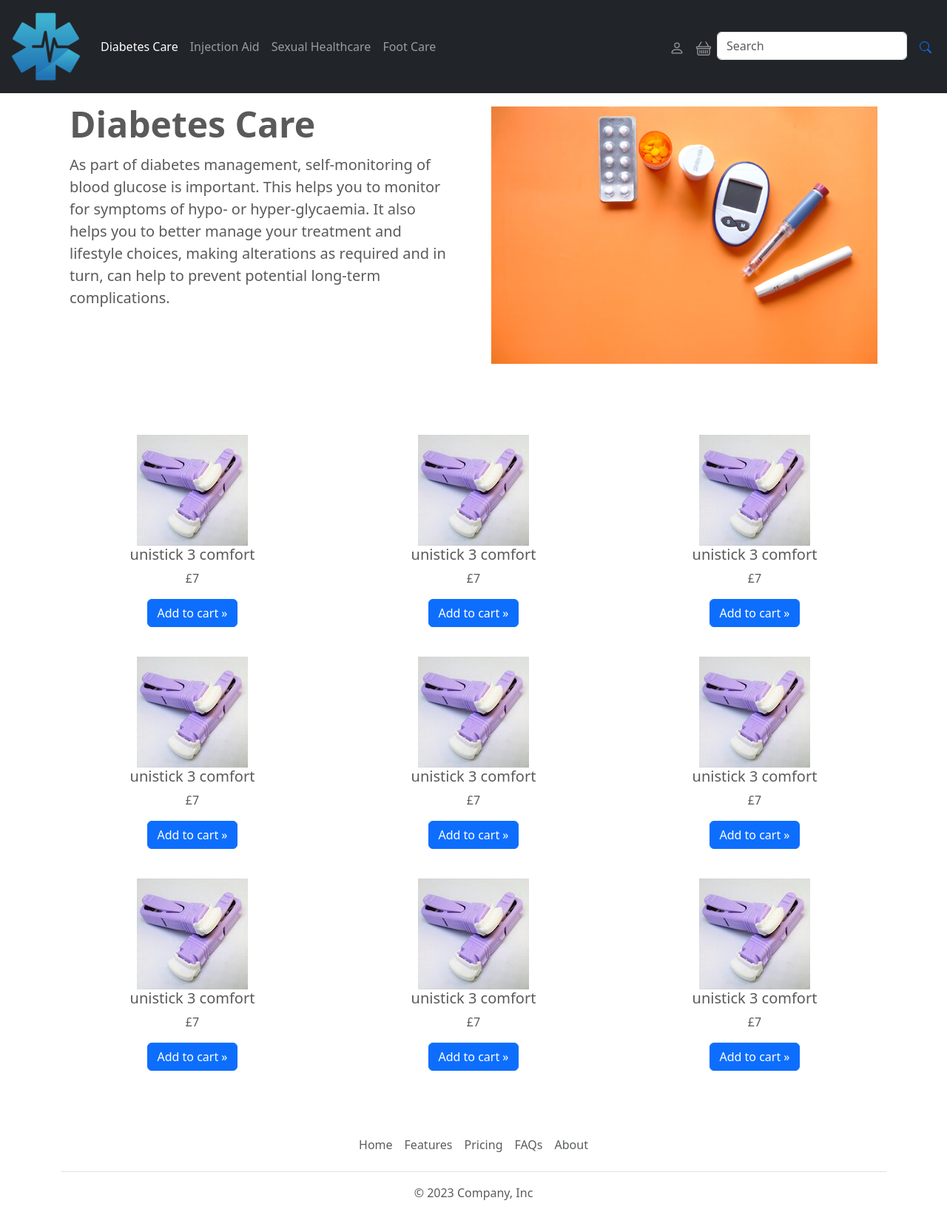
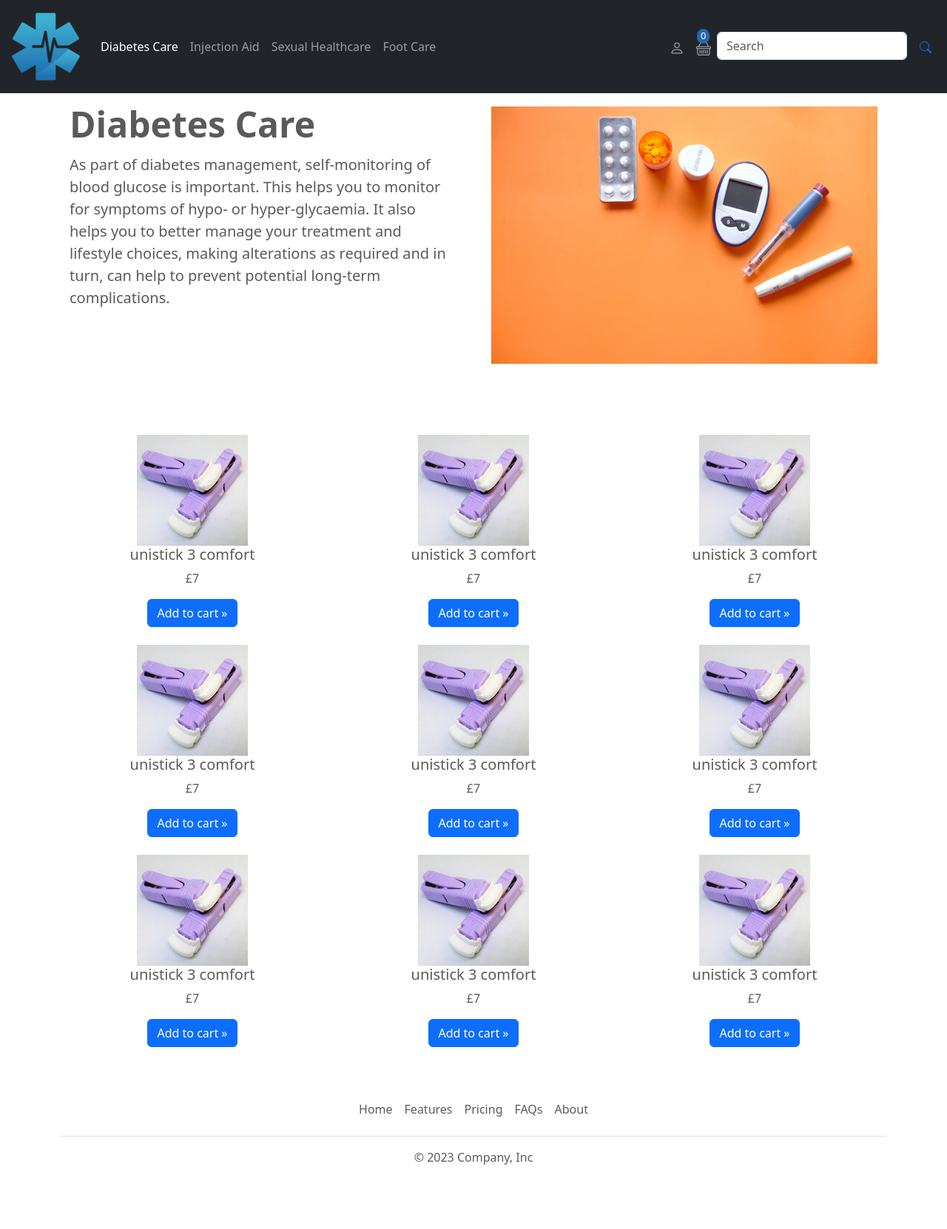
Before and after one commit to manowiza/SkillsCity-Projects, a plain HTML site: page medical-template/diabetes-care.html in a window 1280 px wide. Shown: the whole page at 74% size. Drawn offline with nearby package versions, Linux system fonts and the light colour scheme.

Commit message:
count items in basket

```diff
--- /dev/null
+++ b/medical-template/assets/js/cart-item.js
@@ -0,0 +1,31 @@
+let cart_number_session = sessionStorage.getItem("cart-number");
+
+if(!cart_number_session){
+    sessionStorage.setItem("cart-number", 0);
+}
+
+
+
+const  run = function () {
+    let cart = document.getElementById("lblCartCount")
+    cart_number_session = sessionStorage.getItem("cart-number")
+    cart.innerText = Number(cart_number_session);
+
+    const updateCartNumber = function(){
+        cart_number_session = sessionStorage.getItem("cart-number")
+        var newNumber = Number(cart_number_session) + 1;
+        sessionStorage.setItem("cart-number", newNumber)
+        cart.innerText = newNumber;
+
+        }
+
+    let addToCarts = document.getElementsByClassName("add-to-cart-btn")
+
+    for (let index = 0; index < addToCarts.length; index++) {
+        addToCarts[index].addEventListener("click", updateCartNumber);
+
+    }
+
+}
+
+run();
--- a/medical-template/diabetes-care.html
+++ b/medical-template/diabetes-care.html
@@ -53,11 +53,39 @@
                   </button>
                 </li>
                 <li class="nav-item">
-                  <a class="nav-link" aria-current="page" href="checkout.html"> <svg xmlns="http://www.w3.org/2000/svg" width="20" height="20" fill="currentColor" class="bi bi-basket" viewBox="0 0 16 16">
-                    <path d="M5.757 1.071a.5.5 0 0 1 .172.686L3.383 6h9.234L10.07 1.757a.5.5 0 1 1 .858-.514L13.783 6H15a1 1 0 0 1 1 1v1a1 1 0 0 1-1 1v4.5a2.5 2.5 0 0 1-2.5 2.5h-9A2.5 2.5 0 0 1 1 13.5V9a1 1 0 0 1-1-1V7a1 1 0 0 1 1-1h1.217L5.07 1.243a.5.5 0 0 1 .686-.172zM2 9v4.5A1.5 1.5 0 0 0 3.5 15h9a1.5 1.5 0 0 0 1.5-1.5V9H2zM1 7v1h14V7H1zm3 3a.5.5 0 0 1 .5.5v3a.5.5 0 0 1-1 0v-3A.5.5 0 0 1 4 10zm2 0a.5.5 0 0 1 .5.5v3a.5.5 0 0 1-1 0v-3A.5.5 0 0 1 6 10zm2 0a.5.5 0 0 1 .5.5v3a.5.5 0 0 1-1 0v-3A.5.5 0 0 1 8 10zm2 0a.5.5 0 0 1 .5.5v3a.5.5 0 0 1-1 0v-3a.5.5 0 0 1 .5-.5zm2 0a.5.5 0 0 1 .5.5v3a.5.5 0 0 1-1 0v-3a.5.5 0 0 1 .5-.5z"></path>
-                  </svg>
-                </a>
+                  <div style="position: relative;">
+                    <a class="nav-link" aria-current="page" href="checkout.html">
+                      <svg xmlns="http://www.w3.org/2000/svg"
+                        width="20" height="20" fill="currentColor" class="bi bi-basket" viewBox="0 0 16 16">
+                        <path
+                        d="M5.757 1.071a.5.5 0 0 1 .172.686L3.383 6h9.234L10.07 1.757a.5.5 0 1 1 .858-.514L13.783 6H15a1 1 0 0 1 1 1v1a1 1 0 0 1-1 1v4.5a2.5 2.5 0 0 1-2.5 2.5h-9A2.5 2.5 0 0 1 1 13.5V9a1 1 0 0 1-1-1V7a1 1 0 0 1 1-1h1.217L5.07 1.243a.5.5 0 0 1 .686-.172zM2 9v4.5A1.5 1.5 0 0 0 3.5 15h9a1.5 1.5 0 0 0 1.5-1.5V9H2zM1 7v1h14V7H1zm3 3a.5.5 0 0 1 .5.5v3a.5.5 0 0 1-1 0v-3A.5.5 0 0 1 4 10zm2 0a.5.5 0 0 1 .5.5v3a.5.5 0 0 1-1 0v-3A.5.5 0 0 1 6 10zm2 0a.5.5 0 0 1 .5.5v3a.5.5 0 0 1-1 0v-3A.5.5 0 0 1 8 10zm2 0a.5.5 0 0 1 .5.5v3a.5.5 0 0 1-1 0v-3a.5.5 0 0 1 .5-.5zm2 0a.5.5 0 0 1 .5.5v3a.5.5 0 0 1-1 0v-3a.5.5 0 0 1 .5-.5z">
+                      </path>
+                      </svg>
+
+
+                    </a>
+                    <span class='' id='lblCartCount'>0</span>
+
+                  </div>
+
+
                 </li>
+
+                <style>
+
+
+          #lblCartCount {
+        font-size: 13px;
+        color: #fff;
+        position: absolute;
+        top: -10%;
+        left: 25%;
+        background-color: rgb(38, 102, 176);
+        padding: 0 5px;
+        border-radius: 15px;
+    }
+
+                </style>
                 <li>
                   <form class="d-flex" role="search">
                     <input class="form-control me-2" type="search" placeholder="Search" aria-label="Search">
@@ -104,19 +132,19 @@
                 <img src="images/unistik.jpeg">
                 <h5 class="fw-normal">unistick 3 comfort</h5>
                 <p>£7</p>
-                <a class="btn btn-primary" href="#">Add to cart &raquo;</a></p>
+          <button class="btn btn-primary add-to-cart-btn">Add to cart &raquo;</button>
             </div>
             <div class="col-lg-4">
                 <img src="images/unistik.jpeg">
                 <h5 class="fw-normal">unistick 3 comfort</h5>
                 <p>£7</p>
-                <a class="btn btn-primary" href="#">Add to cart &raquo;</a></p>
+          <button class="btn btn-primary add-to-cart-btn">Add to cart &raquo;</button>
             </div>
             <div class="col-lg-4">
                 <img src="images/unistik.jpeg">
                 <h5 class="fw-normal">unistick 3 comfort</h5>
                 <p>£7</p>
-                <a class="btn btn-primary" href="#">Add to cart &raquo;</a></p>
+          <button class="btn btn-primary add-to-cart-btn">Add to cart &raquo;</button>
             </div>
         </div>
     </div>
@@ -129,19 +157,19 @@
                 <img src="images/unistik.jpeg">
                 <h5 class="fw-normal">unistick 3 comfort</h5>
                 <p>£7</p>
-                <a class="btn btn-primary" href="#">Add to cart &raquo;</a></p>
+          <button class="btn btn-primary add-to-cart-btn">Add to cart &raquo;</button>
             </div>
             <div class="col-lg-4">
                 <img src="images/unistik.jpeg">
                 <h5 class="fw-normal">unistick 3 comfort</h5>
                 <p>£7</p>
-                <a class="btn btn-primary" href="#">Add to cart &raquo;</a></p>
+          <button class="btn btn-primary add-to-cart-btn">Add to cart &raquo;</button>
             </div>
             <div class="col-lg-4">
                 <img src="images/unistik.jpeg">
                 <h5 class="fw-normal">unistick 3 comfort</h5>
                 <p>£7</p>
-                <a class="btn btn-primary" href="#">Add to cart &raquo;</a></p>
+          <button class="btn btn-primary add-to-cart-btn">Add to cart &raquo;</button>
             </div>
         </div>
     </div>
@@ -153,25 +181,27 @@
                 <img src="images/unistik.jpeg">
                 <h5 class="fw-normal">unistick 3 comfort</h5>
                 <p>£7</p>
-                <a class="btn btn-primary" href="#">Add to cart &raquo;</a></p>
+          <button class="btn btn-primary add-to-cart-btn">Add to cart &raquo;</button>
             </div>
             <div class="col-lg-4">
                 <img src="images/unistik.jpeg">
                 <h5 class="fw-normal">unistick 3 comfort</h5>
                 <p>£7</p>
-                <a class="btn btn-primary" href="#">Add to cart &raquo;</a></p>
+          <button class="btn btn-primary add-to-cart-btn">Add to cart &raquo;</button>
             </div>
             <div class="col-lg-4">
                 <img src="images/unistik.jpeg">
                 <h5 class="fw-normal">unistick 3 comfort</h5>
                 <p>£7</p>
-                <a class="btn btn-primary" href="#">Add to cart &raquo;</a></p>
+          <button class="btn btn-primary add-to-cart-btn">Add to cart &raquo;</button>
             </div>
         </div>
     </div>
 </main>
 
 <script src="https://cdn.jsdelivr.net/npm/bootstrap@5.3.0-alpha1/dist/js/bootstrap.bundle.min.js" integrity="sha384-w76AqPfDkMBDXo30jS1Sgez6pr3x5MlQ1ZAGC+nuZB+EYdgRZgiwxhTBTkF7CXvN" crossorigin="anonymous"></script>
+<script src="assets/js/cart-item.js"></script>
+
 
     <div class="container">
       <footer class="py-3 my-4">
```
Also changed, not shown: medical-template/footcare.html (+43 -13 lines), medical-template/index.html (+7 -5 lines), medical-template/injection-aid.html (+43 -13 lines), medical-template/sexual-heathcare.html (+44 -14 lines), 1 other file.
